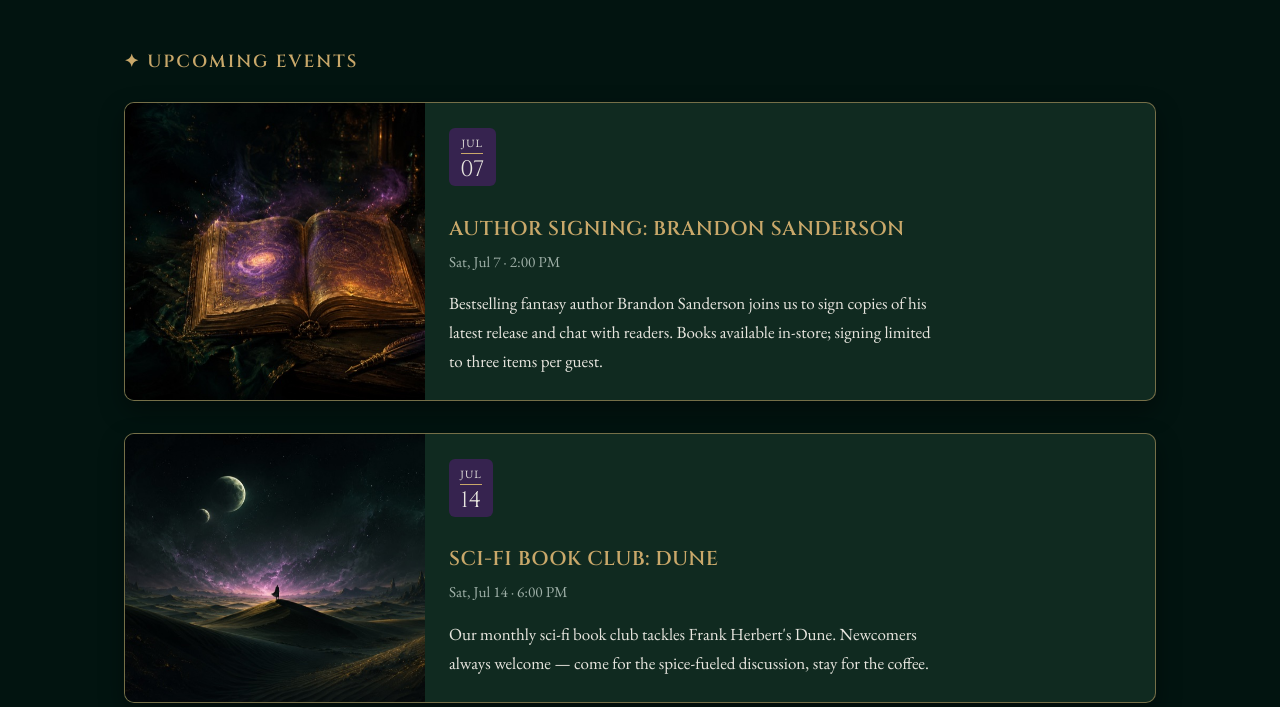
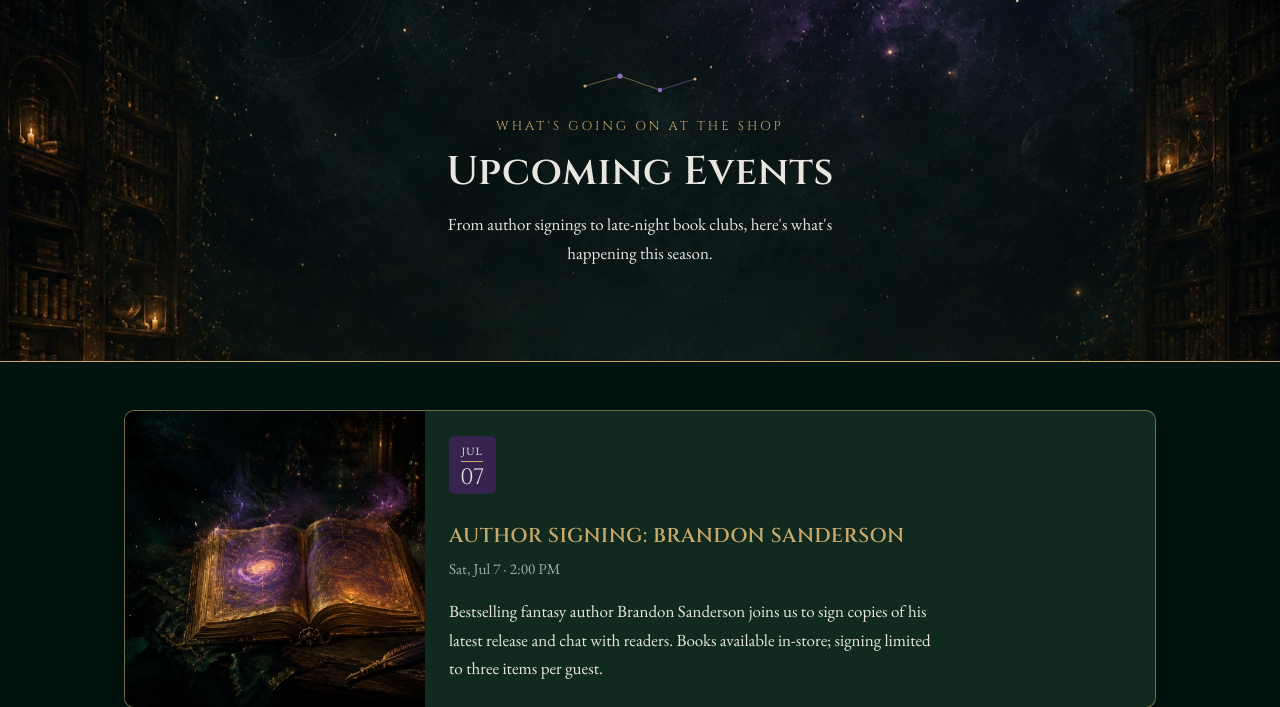
Before and after one commit to lllizzadro/PortalAndQuill, a Flask app: page /events in a window 1280 px wide. Shown: the part 71-778 px from the top of the page. Run offline with Flask 3, Linux system fonts and the light colour scheme.

Commit message:
generic header

```diff
--- a/static/css/style.css
+++ b/static/css/style.css
@@ -106,6 +106,10 @@
     border-bottom: 1px solid var(--color-gold);
 }
 
+.hero-content {
+    max-width: 250px;
+}
+
 .eyebrow {
     font-family: var(--font-display);
     text-transform: uppercase;
@@ -119,6 +123,7 @@
     font-size: 2.75rem;
     line-height: 1.1;
     margin: 0 0 1rem;
+    text-shadow: 0 2px 18px rgba(2, 20, 16, 0.7);
 }
 
 .hero-tagline {
@@ -302,12 +307,61 @@
     max-width: 60ch;
 }
 
+.page-header {
+    text-align: center;
+    padding: 4rem 1.5rem;
+    border-bottom: 1px solid var(--color-gold);
+    background-color: var(--color-bg);
+    background-image: url("../images/starBackground.jpg");
+    background-size: cover;
+    background-position: center;
+}
+
+.page-constellation {
+    display: block;
+    margin: 0 auto 0.75rem;
+}
+
+.page-title {
+    font-size: 2.5rem;
+    line-height: 1.1;
+    margin: 0 0 1rem;
+}
+
+.page-intro {
+    color: var(--color-text);
+    max-width: 52ch;
+    margin: 0 auto;
+    line-height: 1.7;
+}
+
+.divider {
+    display: flex;
+    align-items: center;
+    justify-content: center;
+    gap: 12px;
+    margin-top: 1.75rem;
+}
+
+.divider-line {
+    height: 1px;
+    width: 64px;
+    background: rgba(201. 168. 106. 0.55);
+}
+
+.divider-mark {
+    color: var(--color-gold);
+}
+
 @media (min-width: 760px) {
     .hero {
         padding: 4rem 3rem;
     }
     .hero h1 {
         font-size: 4rem;
+    }
+    .hero-content {
+        max-width: 760px;
     }
     .card-grid {
         grid-template-columns: 1fr 1fr 1fr;
--- a/templates/events.html
+++ b/templates/events.html
@@ -3,11 +3,27 @@
 {% block title %}Events - Portal and Quill{% endblock %}
 
 {% block content %}
+<section class="page-header">
+    <svg class="page-constellation" viewBox="0 0 150 40" width="150" height="40" aria-hidden="true">
+        <line x1="20" y1="22" x2="55" y2="12" stroke="#c9a86a" stroke-opacity="0.5" stroke-width="1"/>
+        <line x1="55" y1="12" x2="95" y2="26" stroke="#c9a86a" stroke-opacity="0.5" stroke-width="1"/>
+        <line x1="95" y1="26" x2="130" y2="15" stroke="#8a6fc4" stroke-opacity="0.5" stroke-width="1"/>
+        <circle cx="20" cy="22" r="1.6" fill="#c9a86a"/>
+        <circle cx="130" cy="15" r="1.6" fill="#c9a86a"/>
+        <circle cx="55" cy="12" r="2.6" fill="#8a6fc4"/>
+        <circle cx="95" cy="26" r="2.2" fill="#8a6fc4"/>
+    </svg>
+    <p class="eyebrow">What's going on at the shop</p>
+    <h1 class="page-title">Upcoming Events</h1>
+    <p class="page-intro">From author signings to late-night book clubs, here's what's happening this season.</p>
+    <div class="divider">
+        <span class="divider-line"></span>
+        <span class="divider-mark"></span>
+        <span class="divider-line"></span>
+    </div>
+</section>
+
 <section class="section">
-    <div class="section-head">
-        <h2 class="section-title">Upcoming Events</h2>
-    </div>
-
     <div class="event-list">
         {% for event in events %}
         <article class="event">
```
Also changed, not shown: templates/home.html (+5 -3 lines), static/images/starBackground.jpg (added).
